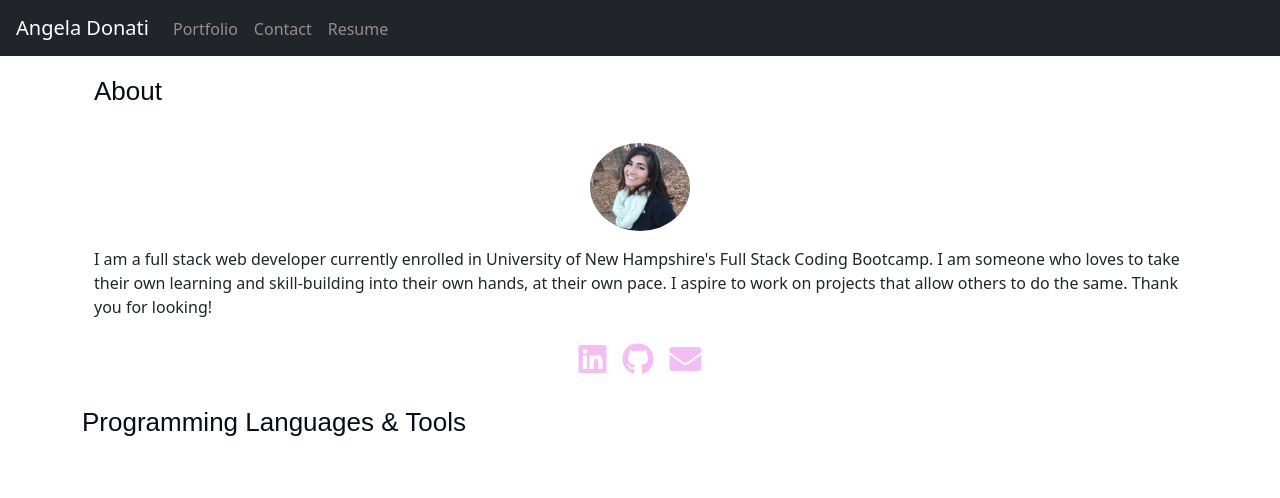
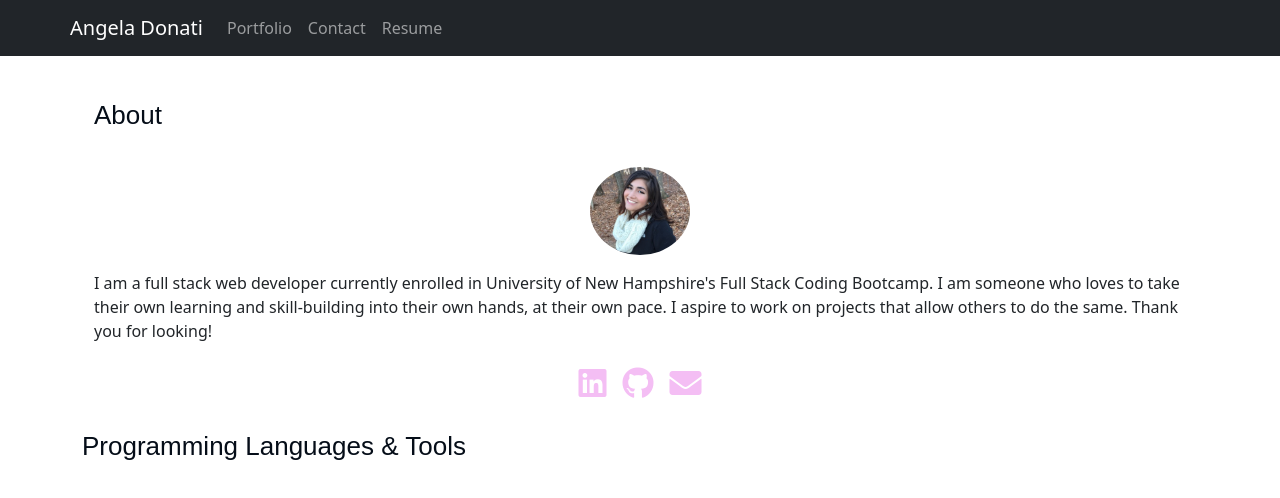
Before and after one commit to a-donati/react-portfolio, a React (Create React App) app: page / in a window 1280 px wide. Shown: the top 498 px of the page. Built offline with nearby package versions, Linux system fonts and the light colour scheme; some icons are missing; the HTML template or start-up script is replaced by a standard one.

Commit message:
replace navigation code

```diff
--- a/src/App.js
+++ b/src/App.js
@@ -11,7 +11,7 @@ import 'bootstrap/dist/css/bootstrap.min.css';
 
 function App() {
   return (
-    <Router >
+    <Router>
       <Navigation />
       <div className="container">
         <Routes>
--- a/src/components/Navigation/Navigation.css
+++ /dev/null
@@ -1,13 +0,0 @@
-.nav-item {
-    color: #938f8f;
-    text-decoration: none;
-    transition: color .15s ease-in-out,background-color .15s ease-in-out,
-}
-
-.nav-item:hover {
-    color: white;
-}
-
-.navbar-dark .navbar-brand, .navbar-dark .navbar-brand:focus, .navbar-dark .navbar-brand:hover {
-    color: #fff;
-}
--- a/src/components/Navigation/Navigation.jsx
+++ b/src/components/Navigation/Navigation.jsx
@@ -1,23 +1,27 @@
 import React from "react";
 import { Link } from 'react-router-dom';
 import resume from '../../files/angela-donati-portfolio-resume.docx.pdf';
-import './Navigation.css'
-import { HashRouter as Router, Routes, Route } from 'react-router-dom';
+import { Navbar, Nav, Container } from 'react-bootstrap';
 
 
 
 function Navigation() {
   return (
 
-    <nav className="navbar navbar-dark bg-dark navbar-inverse d-block">
+    <>
+      <Navbar bg="dark" variant="dark">
+        <Container>
+          <Navbar.Brand as={Link} to="/">Angela Donati</Navbar.Brand>
+          <Nav className="me-auto">
+            <Nav.Link as={Link} to="/Portfolio">Portfolio</Nav.Link>
+            <Nav.Link as={Link} to="/Contact">Contact</Nav.Link>
+            <Nav.Link href={resume}>Resume</Nav.Link>
+          </Nav>
+        </Container>
+      </Navbar>
+      <br />
 
-      <Link to="/" className="navbar-brand">Angela Donati</Link>
-      <Link to="/Portfolio" className="nav-item m-2">Portfolio</Link>
-      <Link to="/Contact" className="nav-item m-2">Contact</Link>
-      <Link to={resume} className="nav-item m-2">Resume</Link>
-
-    </nav>
-
+    </>
 
   );
 
```
Also changed, not shown: 10 other files (tests, documents, lock files or other folders).
